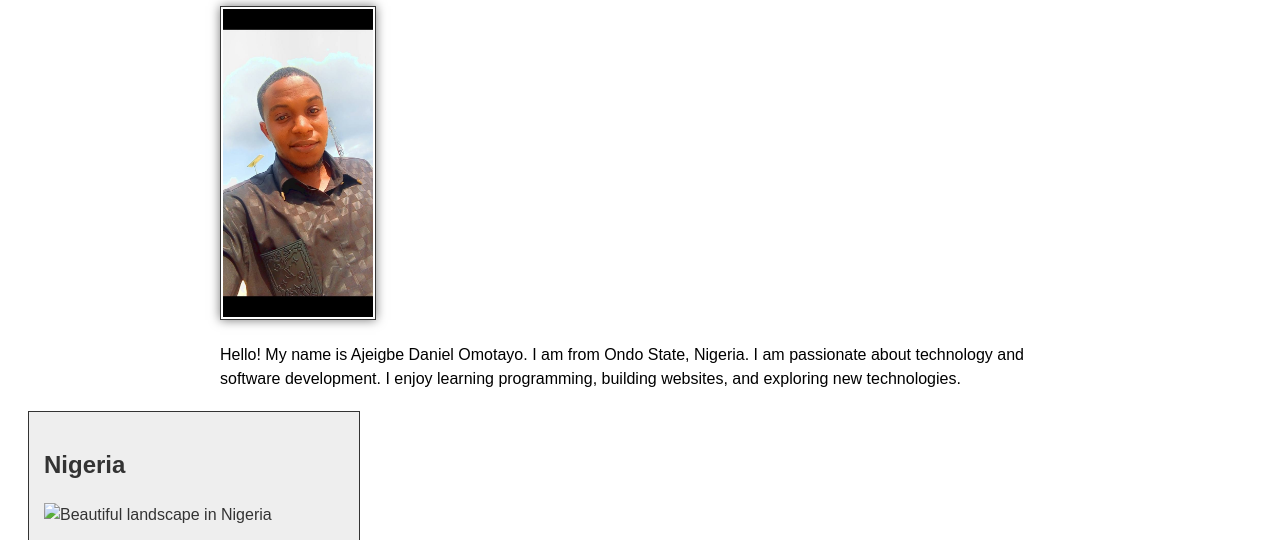
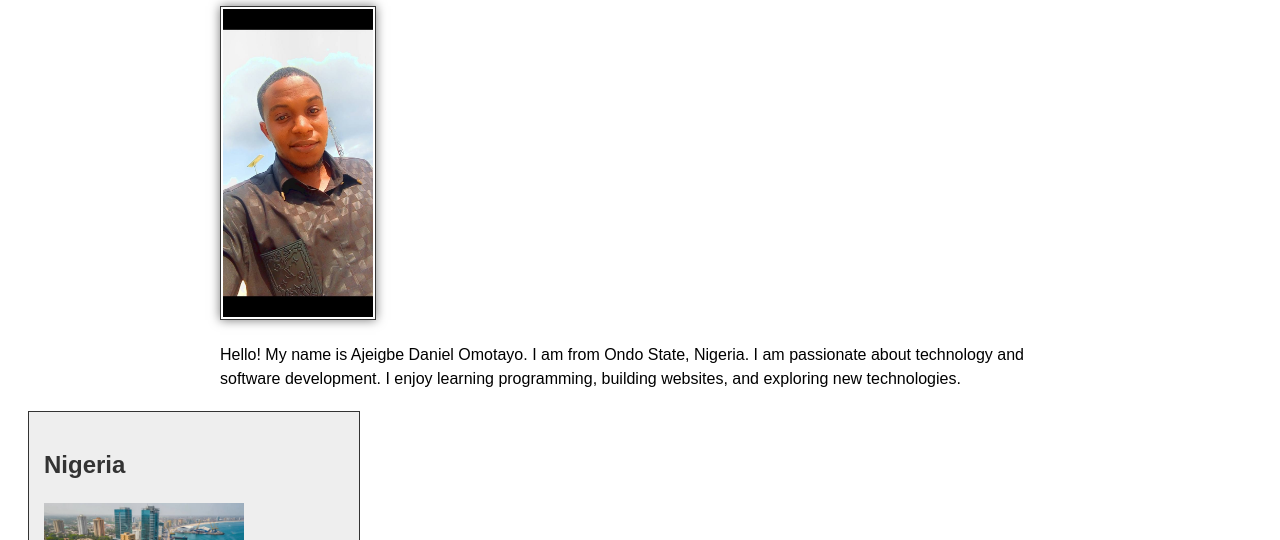
Before and after one commit to wdd130-pathway/wdd130, a plain HTML site: page index.html in a window 1280 px wide. Shown: the part 209-749 px from the top of the page. Drawn offline with Linux system fonts and the light colour scheme.

Commit message:
Update index.html

```diff
--- a/index.html
+++ b/index.html
@@ -42,7 +42,7 @@
     <aside>
         <h2>Nigeria</h2>
 
-        <img src="images/nigeria.png"
+        <img src="images/nigeria.jpg"
              alt="Beautiful landscape in Nigeria">
 
         <p>
```
